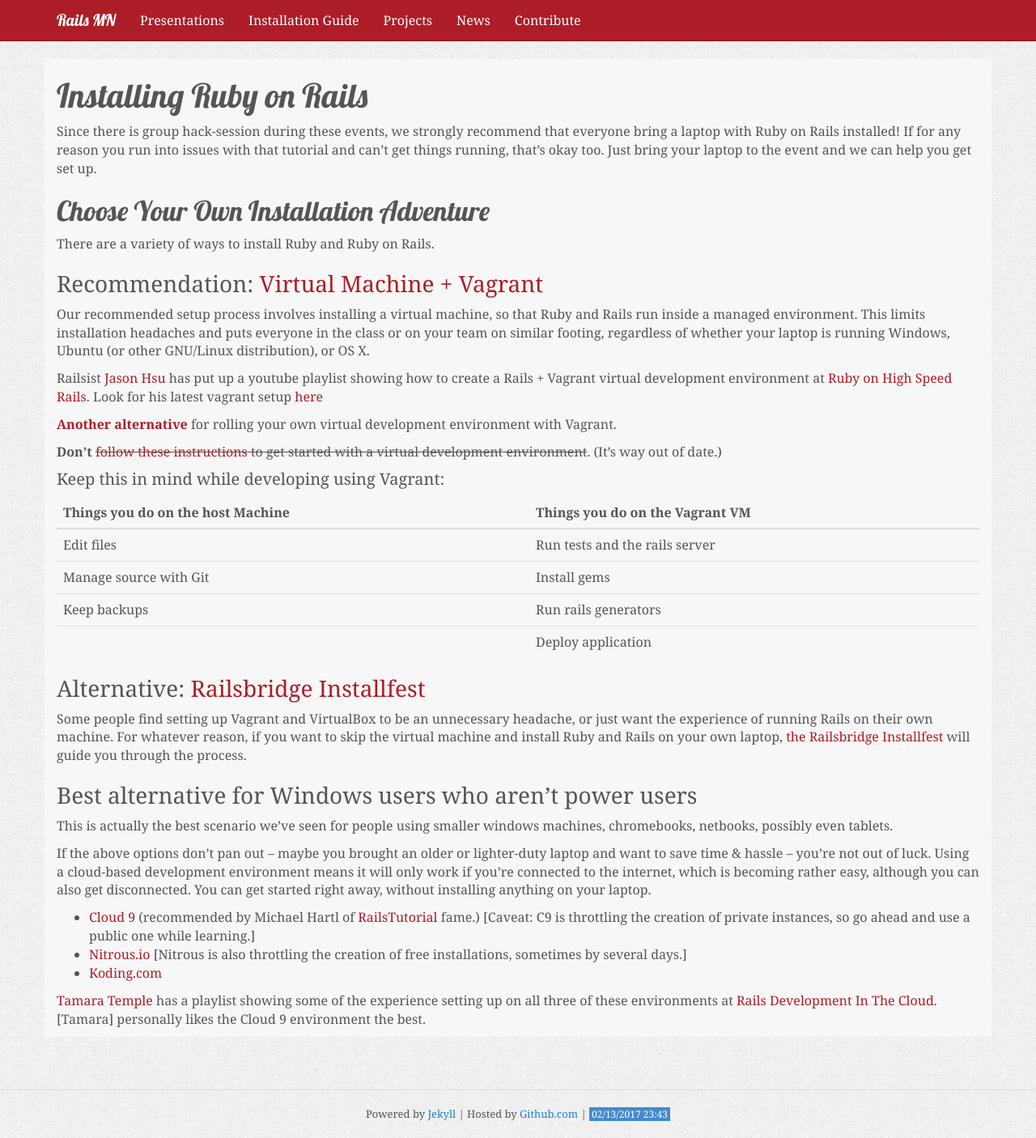
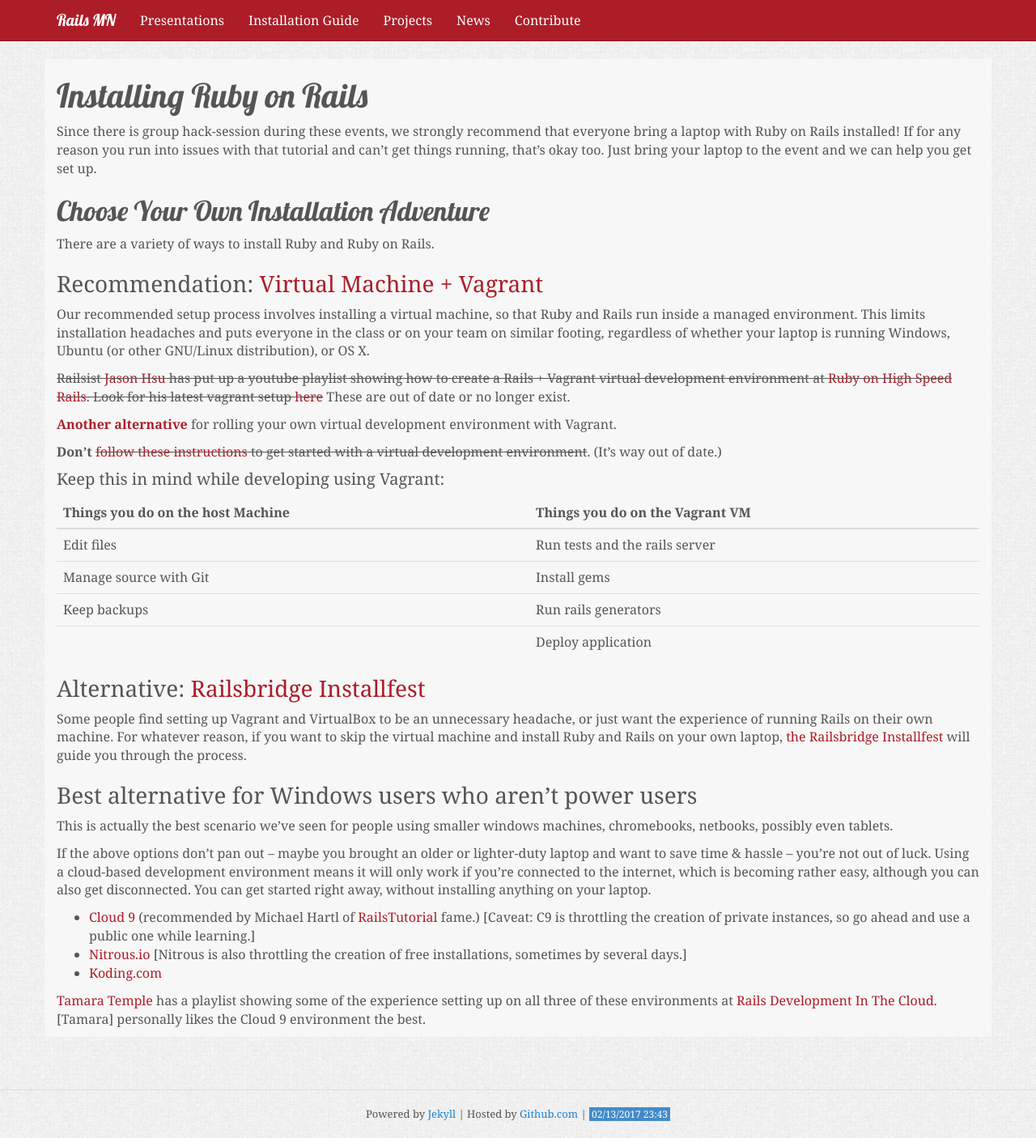
Before and after one commit to railsmn/railsmn.github.io, a Jekyll site: the page built from installation/index.md, in a window 1280 px wide. Shown: the whole page at 81% size. Built offline with Jekyll 4.4.1, drawn with Linux system fonts in a browser that asks for light colours.

```diff
--- a/installation/index.md
+++ b/installation/index.md
@@ -15,7 +15,16 @@ There are a variety of ways to install Ruby and Ruby on Rails.
 
 Our recommended setup process involves installing a virtual machine, so that Ruby and Rails run inside a managed environment. This limits installation headaches and puts everyone in the class or on your team on similar footing, regardless of whether your laptop is running Windows, Ubuntu (or other GNU/Linux distribution), or OS X.
 
-Railsist [Jason Hsu](http://www.meetup.com/ruby-on-rails-for-beginners/members/844108/) has put up a youtube playlist showing how to create a Rails + Vagrant virtual development environment at [Ruby on High Speed Rails](https://www.youtube.com/playlist?list=PLfd4iay29eVBey-eRCvjWvO1pGj4_E_Us). Look for his latest vagrant setup [here](https://github.com/jhsu802701/vagrant-debian-jessie)
+<del>Railsist
+[Jason Hsu](http://www.meetup.com/ruby-on-rails-for-beginners/members/844108/) has
+put up a youtube playlist showing how to create a Rails + Vagrant
+virtual development environment
+at
+[Ruby on High Speed Rails](https://www.youtube.com/playlist?list=PLfd4iay29eVBey-eRCvjWvO1pGj4_E_Us). Look
+for his latest vagrant
+setup
+[here](https://github.com/jhsu802701/vagrant-debian-jessie)</del>
+These are out of date or no longer exist.
 
 [**Another alternative**](vagrant2.html) for rolling your own virtual development environment with Vagrant.
 
```
Also changed, not shown: installation/vagrant.md (+5 -0 lines).
